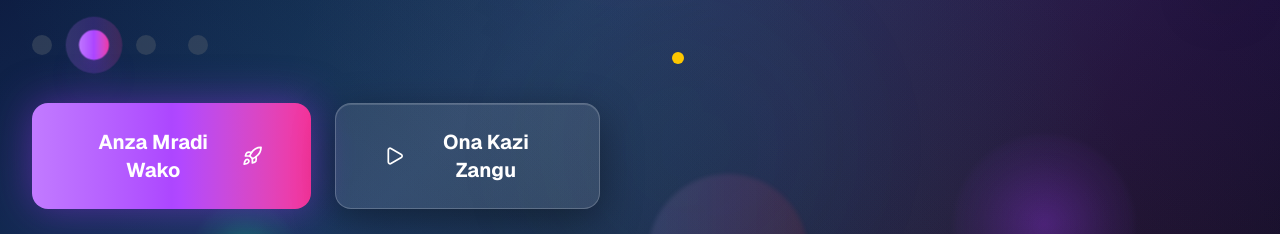
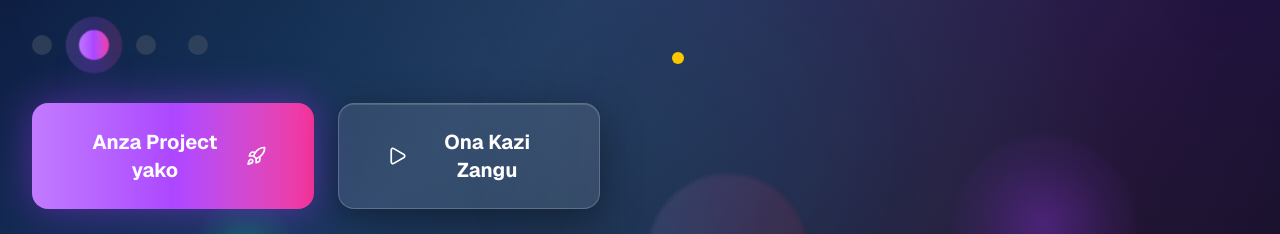
Before and after one commit to EliDistro7/bari_web, a Next.js app: page / in a window 1280 px wide. Shown: the part 780-1014 px from the top of the page. Built offline with nearby package versions, Linux system fonts and the light colour scheme.

Commit message:
push updates

```diff
--- a/src/components/sections/HeroSection.tsx
+++ b/src/components/sections/HeroSection.tsx
@@ -72,7 +72,7 @@ const HeroSection = () => {
       transform: "kwa ajili ya biashara",
       impact: "kuleta athari halisi",
       concept: "Kutoka wazo hadi utekelezaji, zinazoundwa kwa ubora.",
-      cta: "Anza Mradi Wako",
+      cta: "Anza Project yako",
       portfolio: "Ona Kazi Zangu",
       projects: "Miradi",
       years: "Miaka",
--- a/src/components/sections/ProjectShowcase.tsx
+++ b/src/components/sections/ProjectShowcase.tsx
@@ -61,10 +61,10 @@ const ProjectsShowcase = () => {
       progress: "Maendeleo",
       visitLive: "Tembelea Tovuti",
       viewDemo: "Ona Demo",
-      haveProject: "Una mradi mzuri? Hebu",
+      haveProject: "Una project? Hebu",
       buildSomething: "tuunde kitu",
       together: "pamoja.",
-      startProject: "Anza Mradi Wako",
+      startProject: "Anza project yako",
       // Project descriptions
       churchSystemDesc: "Mfumo kamili wa usimamizi wa kanisa wenye ufuatiliaji wa waumini, ratiba za matukio, usimamizi wa michango, na lugha za Kiswahili.",
       mentalHealthDesc: "Tovuti tuli inayohamasisha uongozi wa afya ya akili na uzazi kwa vijana wa Tanzania kupitia blogu za elimu na rasilimali.",
--- a/src/components/sections/services.ts
+++ b/src/components/sections/services.ts
@@ -806,7 +806,7 @@ Kwa zaidi ya watumiaji wa simu mahiri bilioni 6.8 ulimwenguni na watu wakitumia
 **Huduma za Kitaalamu:**
 • Viunga vya wateja na kushiriki hati
 • Kuhifadhi huduma na kupanga ratiba
-• Masasisho ya wakati halisi ya mradi
+• Masasisho ya wakati halisi ya project
 • Usimamizi wa wafanyakazi wa simu
 
 **Huduma za Kifedha:**
@@ -889,7 +889,7 @@ Biashara nyingi hutumia zana 10-15 tofauti za programu: mifumo ya CRM, programu
 **Muunganisho wa Utendaji:**
 • ERP ↔ Usimamizi wa Ghala: Utimilifu ulio safi wa agizo
 • HR ↔ Mishahara: Usawazishaji wa kiotomatiki wa data ya mfanyakazi
-• Usimamizi wa Mradi ↔ Ufuatiliaji wa Wakati: Ankara ya urahisi
+• Usimamizi wa project ↔ Ufuatiliaji wa Wakati: Ankara ya urahisi
 • Msaada wa Wateja ↔ CRM: Historia kamili ya mteja
 
 **Muunganisho wa Kifedha:**
@@ -1122,7 +1122,7 @@ Ufunguo ni kuanza na uchambuzi wa athari kubwa, wa ushindi wa haraka na kukuza u
     sectionDescriptionEnd: "kuleta matokeo bora mtandaoni",
     ctaDescription: "Tayari kubadilisha biashara yako na",
     ctaDescriptionHighlight: "teknolojia ya hali ya juu",
-    ctaButton: "Jadili Mradi Wako",
+    ctaButton: "Jadili project yako",
     learnMore: "Jifunze Zaidi",
     premiumServices: "Huduma Bora",
     whoNeedsTitle: "Nani Anahitaji Huduma Hii?",
```
